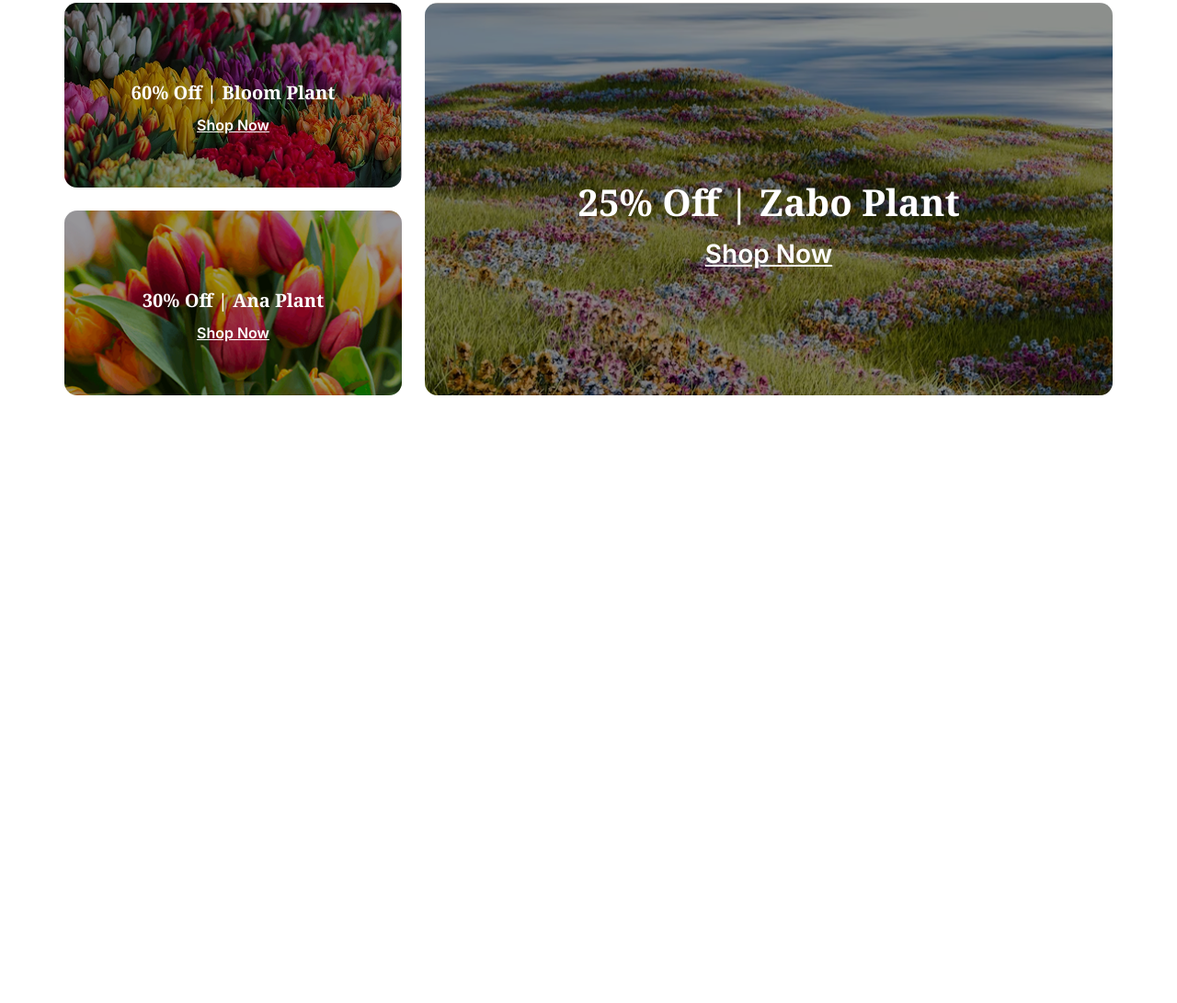
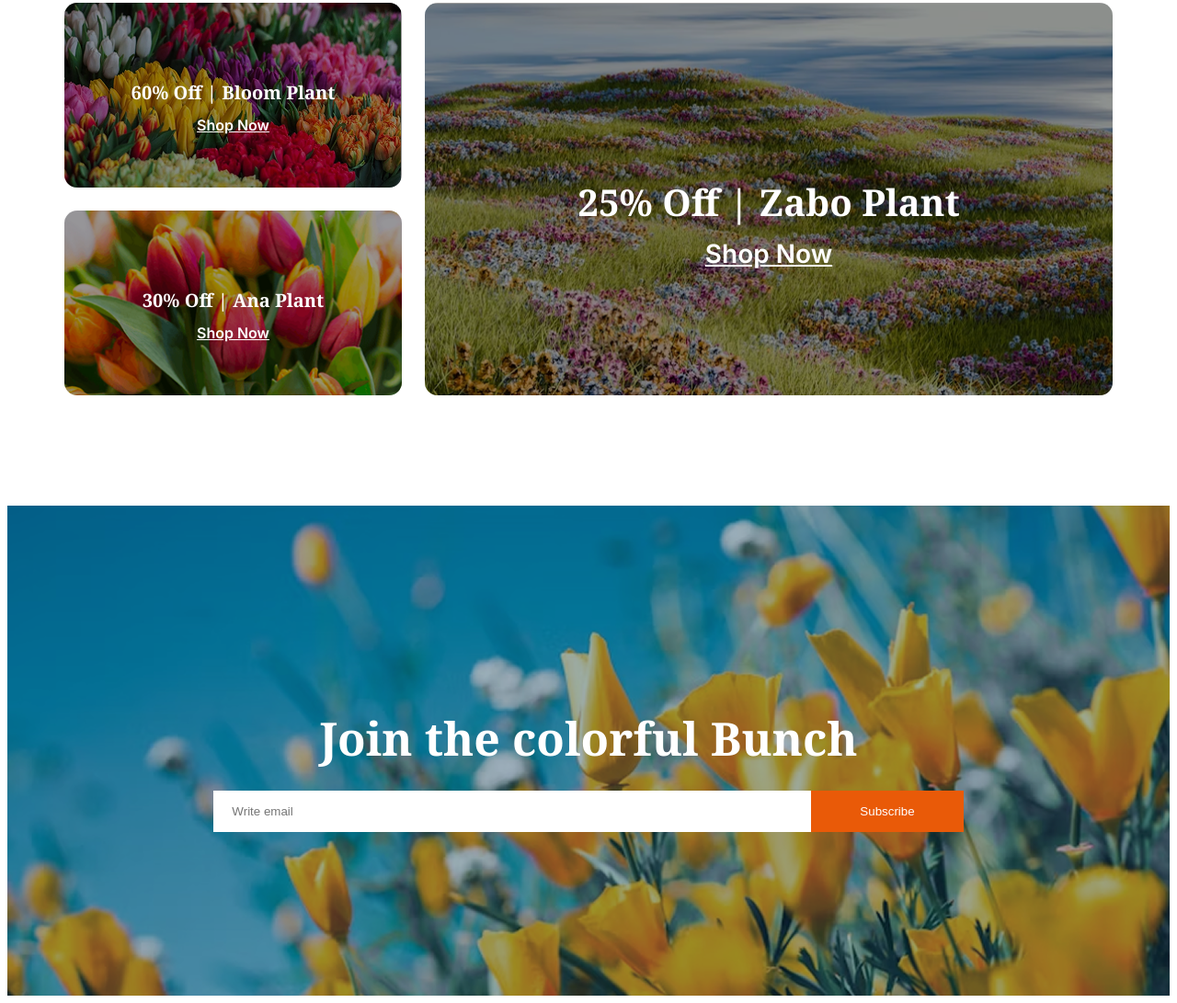
Before and after one commit to redwanweb353/Assignment-2, a plain HTML site: page index.html in a window 1280 px wide. Shown: the part 3250-4341 px from the top of the page at 92% size. Before the commit the page ends 3688 px from the top, so only its background shows below. Drawn offline with Linux system fonts and the light colour scheme.

Commit message:
added join bunch section

```diff
--- a/assignment2.css
+++ b/assignment2.css
@@ -165,7 +165,7 @@
 
     }
     .cart-btn{
-        padding: 25px 40px;
+        padding: 25px 30px;
     }
 }
 .flower-lover{
@@ -388,3 +388,57 @@
 
     }
 }
+.join-colorful-bunch{
+    background-image: url(assets/news-letter-bg.png);
+    background-repeat: no-repeat;
+    background-size: cover;
+    height: 533px;
+    width: 100%;
+    display: flex;
+    flex-direction: column;
+    justify-content: center;
+    align-items: center;
+    margin-top: 120px;
+
+}
+.join-colorful-bunch-title{
+    font-size: 50px;
+    font-weight: bold;
+    color: #ffffff;
+    margin-bottom: 23px;
+}
+.email-btn{
+    display: flex;
+}
+.join-email{
+    border: none;
+    padding: 15px 20px;
+    width: 610px;
+}
+.subscribe-btn{
+    background: #E95A08;
+    padding: 15px 53px;
+    border: none;
+    color: #ffffff;
+    font-weight: 700px;
+}
+@media screen and (max-width:576px) {
+  .join-email{
+    width: 170px;
+  }
+  .subscribe-btn{
+    padding: 10px 28px;
+  }
+  .join-email{
+    padding: 10px;
+  }
+  .join-colorful-bunch-title{
+    font-size: 20px;
+  }
+  .join-colorful-bunch{
+    height: 200px;
+    margin-top: 46px;
+    width: 100%;
+    background-size: cover;
+  }
+}
--- a/index.html
+++ b/index.html
@@ -131,6 +131,13 @@
                  <a href="" class="shop-btn-big inter">Shop Now</a>
            </div>
         </section>
+        <section class="join-colorful-bunch inter">
+            <h2 class="join-colorful-bunch-title noto-serif">Join the colorful Bunch</h2>
+            <div class="email-btn inter ">
+                <input class="join-email" type="email" placeholder="Write email">
+                <button class="subscribe-btn">Subscribe</button>
+            </div>
+        </section>
 
     </main>
     <footer>
```
